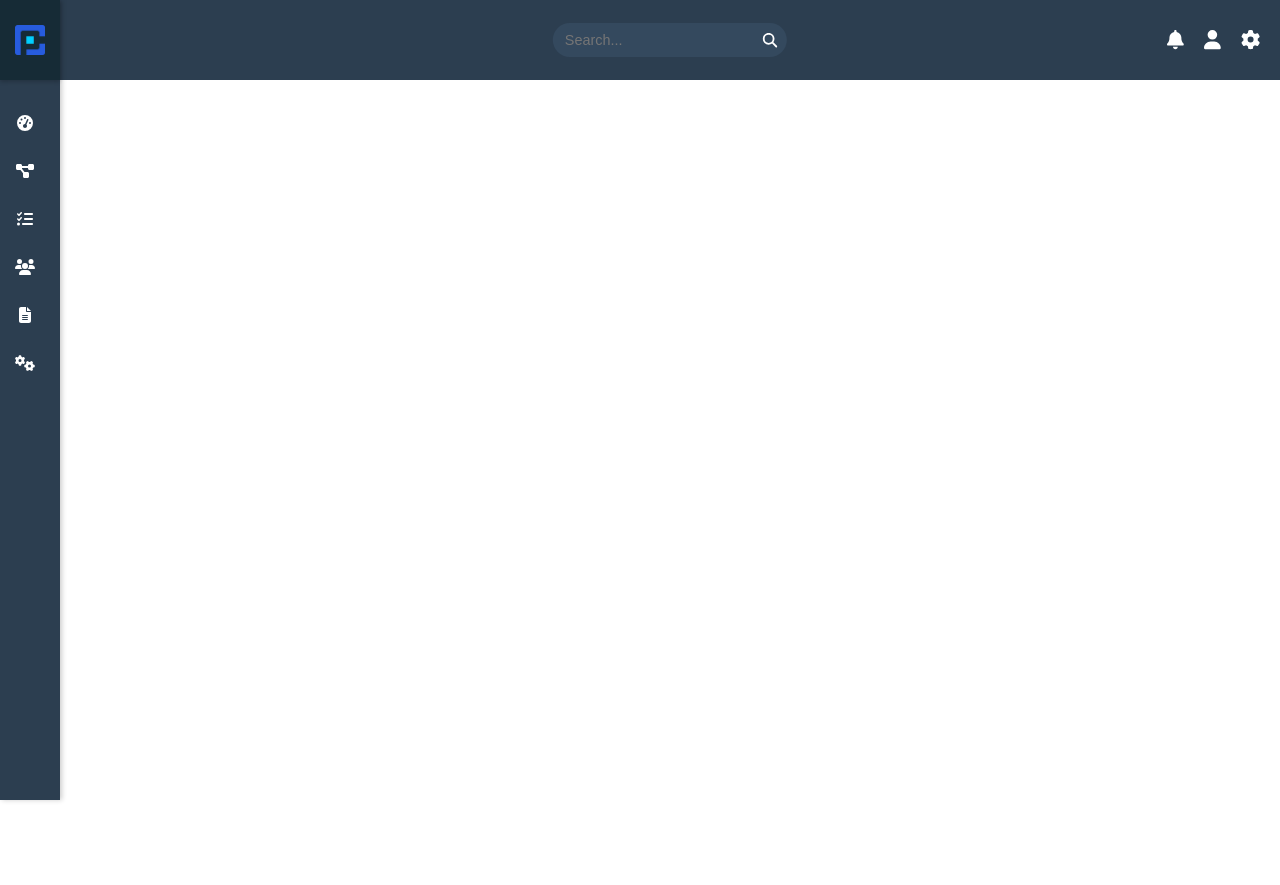
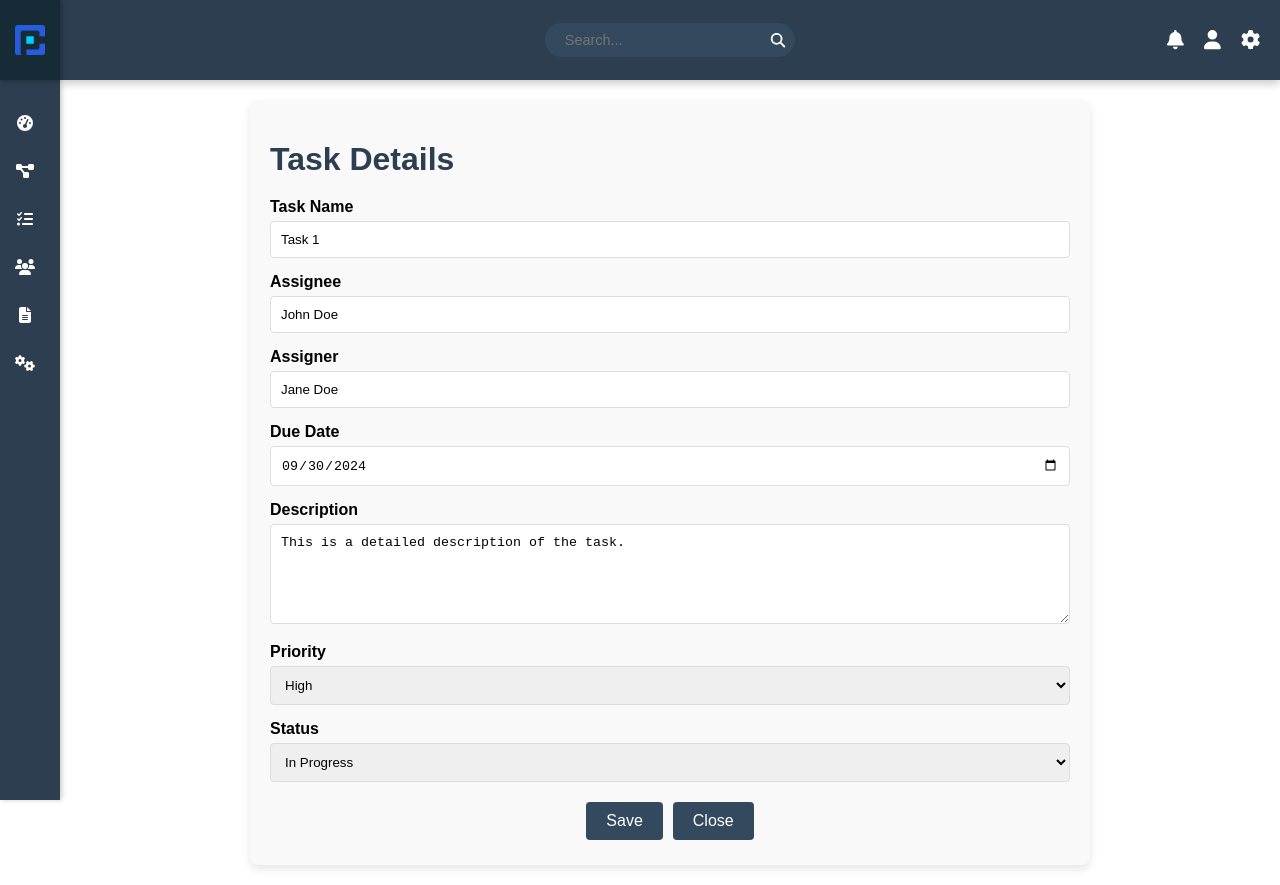
Before and after one commit to shndap/WorkflowDesignProject, a React (Create React App) app: page /task-details in a window 1280 px wide. Before the commit this address had no page. Before the commit the page ends 800 px from the top, so only its background shows below. Built offline with nearby package versions, Linux system fonts and the light colour scheme.

Commit message:
Added task menu

```diff
--- a/src/App.js
+++ b/src/App.js
@@ -1,10 +1,11 @@
-import React, { useState } from 'react';
-import { BrowserRouter as Router, Routes, Route } from 'react-router-dom';
+import React, {useState} from 'react';
+import {BrowserRouter as Router, Routes, Route} from 'react-router-dom';
 import Sidebar from './components/Sidebar/Sidebar';
 import Header from './components/Header/Header';
 import Dashboard from './components/Dashboard/Dashboard';
 import Home from './components/Home/Home';
 import NotImplementedYet from './components/NotImplementedYet/NotImplementedYet';
+import TaskMenu from "./components/TaskMenu/TaskMenu";
 import './App.css';
 
 function App() {
@@ -15,13 +16,14 @@ function App() {
     return (
         <Router>
             <div className="app-container">
-                <Sidebar collapsed={collapsed} toggleSidebar={toggleSidebar} />
+                <Sidebar collapsed={collapsed} toggleSidebar={toggleSidebar}/>
                 <div className="main-content">
-                    <Header collapsed={collapsed} />
+                    <Header collapsed={collapsed}/>
                     <Routes>
-                        <Route path="/dashboard" element={<Dashboard />} />
-                        <Route path="/" element={<Home />} /> {/* Default route */}
-                        <Route path="/not-implemented-yet" element={<NotImplementedYet />} /> {/* Default route */}
+                        <Route path="/dashboard" element={<Dashboard/>}/>
+                        <Route path="/" element={<Home/>}/> {/* Default route */}
+                        <Route path="/not-implemented-yet" element={<NotImplementedYet/>}/> {/* Default route */}
+                        <Route path="/task-details" element={<TaskMenu/>}/>
                         {/* Add other routes here */}
                     </Routes>
                 </div>
--- a/src/components/Dashboard/Dashboard.css
+++ b/src/components/Dashboard/Dashboard.css
@@ -22,28 +22,36 @@
     font-size: 1.5em;
 }
 
+.column {
+    background-color: white; /* Dark blue background for columns */
+    color: black;
+    border-radius: 5px;
+    padding: 20px;
+    width: 300px; /* Max width for columns */
+    box-shadow: 0 4px 8px rgba(0, 0, 0, 0.2); /* Shadow for columns */
+    transition: all 0.5s;
+}
+
+.column:hover {
+    background-color: #c4d0d8;
+    /*backdrop-filter: blur(6px);*/
+}
+
 .dashboard-body {
     display: flex;
     flex-direction: row;
     gap: 20px;
     flex-wrap: wrap;
-}
-
-.column {
-    background-color: #c4d0d8; /* Dark blue background for columns */
-    color: black;
-    border-radius: 5px;
     padding: 20px;
-    width: 300px; /* Max width for columns */
-    box-shadow: 0 4px 8px rgba(0, 0, 0, 0.2); /* Shadow for columns */
+    width: auto;
 }
 
 .header-dashboard{
     display: flex;
     font-size: 2.5em;
-    padding: 10px;
+    padding: 20px;
     align-self: center;
-    width: 100%;
+    width: auto;
     font-weight: bold;
 }
 
@@ -69,6 +77,7 @@
 
 .column-title {
     font-size: 1.2em;
+    transition: all 0.5s ease;
 }
 
 .edit-button {
@@ -161,3 +170,163 @@
 .overlay-content button:hover {
     background-color: #2c3e50; /* Slightly darker blue on hover */
 }
+
+/* From Uiverse.io by cssbuttons-io */
+.fancy {
+    background-color: transparent;
+    border: 2px solid #000;
+    border-radius: 5px;
+    box-sizing: border-box;
+    color: black;
+    cursor: pointer;
+    display: inline-block;
+    float: right;
+    font-weight: 700;
+    letter-spacing: 0.05em;
+    outline: none;
+    overflow: visible;
+    padding: 1.25em 2em 1.25em 4em;
+    position: relative;
+    text-align: left;
+    text-decoration: none;
+    text-transform: none;
+    transition: all 0.3s ease-in-out;
+    user-select: none;
+    font-size: 13px;
+    width: 100%;
+    margin: 0 0 10px;
+}
+
+.fancy::before {
+    content: " ";
+    width: 1.5625rem;
+    height: 2px;
+    background: black;
+    top: 50%;
+    left: 1.5em;
+    position: absolute;
+    transform: translateY(-50%);
+    transform-origin: center;
+    transition: background 0.3s linear, width 0.3s linear;
+}
+
+.fancy .text {
+    font-size: 1.125em;
+    line-height: 1.33333em;
+    padding-left: 2em;
+    display: block;
+    text-align: left;
+    transition: all 0.3s ease-in-out;
+    text-transform: uppercase;
+    text-decoration: none;
+    color: black;
+}
+
+.fancy:hover {
+    color: white;
+    background: rgb(22, 43, 54);
+}
+
+.fancy:hover::before {
+    width: 0.9375rem;
+    background: white;
+}
+
+.fancy:hover .text {
+    color: white;
+    padding-left: 1.5em;
+}
+
+/* From Uiverse.io by guilhermeyohan */
+@keyframes slideInFromLeft {
+    0% {
+        transform: translate(-100%, -50%);
+    }
+    100% {
+        transform: translate(-50%, -50%);
+    }
+}
+
+.login-box {
+    position: absolute;
+    top: 50%;
+    left: 50%;
+    width: 400px;
+    padding: 40px;
+    transform: translate(-50%, -50%);
+    background: rgb(22, 43, 54);
+    box-sizing: border-box;
+    box-shadow: 0 15px 25px rgba(0,0,0,.6);
+    border-radius: 10px;
+    animation: slideInFromLeft 0.5s;
+}
+
+.user-box h2 {
+    color: white;
+    width: 100%;
+    text-align: center;
+}
+
+.user-box div {
+    width: fit-content;
+    height: auto;
+    justify-content: center;
+    margin: auto;
+}
+
+
+.login-box .user-box {
+    position: relative;
+}
+
+.login-box .user-box input {
+    width: 100%;
+    padding: 10px 0;
+    font-size: 16px;
+    color: #fff;
+    margin-bottom: 30px;
+    border: none;
+    border-bottom: 1px solid #fff;
+    outline: none;
+    background: transparent;
+}
+
+.login-box .user-box label {
+    position: absolute;
+    top: 0;
+    left: 0;
+    padding: 10px 0;
+    font-size: 16px;
+    color: #fff;
+    pointer-events: none;
+    transition: .5s;
+}
+
+.login-box .user-box input:focus ~ label,
+.login-box .user-box input:valid ~ label {
+    top: -20px;
+    left: 0;
+    color: #bdb8b8;
+    font-size: 12px;
+}
+
+.login-box button {
+    position: relative;
+    display: inline-block;
+    padding: 10px 20px;
+    color: white;
+    background-color: transparent;
+    text-decoration: none;
+    text-transform: uppercase;
+    overflow: hidden;
+    transition: .5s;
+    letter-spacing: 4px;
+    border-radius: 5px;
+    margin: 5px
+}
+
+.login-box button:hover {
+    background: #8abff4;
+    color: #fff;
+    border-radius: 5px;
+}
--- a/src/components/Dashboard/Dashboard.js
+++ b/src/components/Dashboard/Dashboard.js
@@ -1,11 +1,31 @@
 import React, {useState} from 'react';
 import './Dashboard.css'; // Import the CSS file for styling
+import { useNavigate } from 'react-router-dom';
 import {DragDropContext, Droppable, Draggable} from "react-beautiful-dnd";
 import {FontAwesomeIcon} from '@fortawesome/react-fontawesome';
 import {faPlus, faPen} from '@fortawesome/free-solid-svg-icons';
 
 const Dashboard = () => {
-    const [columns, setColumns] = useState([]);
+    const initColumns = [
+        {
+            id: 'column-1',
+            name: 'Backlog',
+            tasks: [
+                { id: 'task-1', name: 'Design UI Mockups' },
+                { id: 'task-2', name: 'Setup Database Schema' }
+            ]
+        },
+        {
+            id: 'column-2',
+            name: 'In Progress',
+            tasks: [
+                { id: 'task-3', name: 'Implement Authentication' }
+            ]
+        }
+    ];
+
+
+    const [columns, setColumns] = useState(initColumns);
     const [taskOverlayVisible, setTaskOverlayVisible] = useState(false);
     const [columnOverlayVisible, setColumnOverlayVisible] = useState(false);
     const [newTaskName, setNewTaskName] = useState('');
@@ -13,6 +33,8 @@ const Dashboard = () => {
     const [editingItem, setEditingItem] = useState(null);
     const [editingType, setEditingType] = useState('');
     const [addingTaskToColumn, setAddingTaskToColumn] = useState(null);
+
+    const navigate = useNavigate();
 
     const addColumn = () => {
         if (newColumnName) {
@@ -61,9 +83,14 @@ const Dashboard = () => {
         }
     };
 
+    const handleTaskClick = (task) => {
+        // Navigate to task details page with the task identifier (or other data)
+        navigate('/task-details');
+    };
+
     const onDragEnd = (result) => {
-        console.log(result);
         const {source, destination} = result;
+        console.log(source, destination);
         if (!destination) return;
 
         const sourceColumnIndex = columns.findIndex(column => column.id === source.droppableId);
@@ -87,6 +114,7 @@ const Dashboard = () => {
 
     return (
         <DragDropContext onDragEnd={onDragEnd}>
+            <div className="header-dashboard">Dashboard</div>
             <Droppable droppableId="all-columns" direction="horizontal">
                 {(provided) => (
                     <div className="dashboard-body" ref={provided.innerRef} {...provided.droppableProps}>
@@ -110,23 +138,21 @@ const Dashboard = () => {
                                                     <Draggable key={task.id} draggableId={task.id} index={taskIndex}>
                                                         {(provided) => (
                                                             <div
-                                                                className="task"
+                                                                className="fancy"
                                                                 ref={provided.innerRef} // Correctly pass ref
                                                                 {...provided.draggableProps} // Correctly pass draggable props
                                                                 {...provided.dragHandleProps} // Correctly pass drag handle props
+                                                                // onClick={() => handleEdit(colIndex, taskIndex)}
+                                                                onClick={() => handleTaskClick(taskIndex)}
                                                             >
-                                                                {task.content}
-                                                                <button className="edit-button"
-                                                                        onClick={() => handleEdit(colIndex, taskIndex)}>
-                                                                    <FontAwesomeIcon icon={faPen} color="black"
-                                                                                     size="2xs"/>
-                                                                </button>
+                                                                {task.name}
                                                             </div>
                                                         )}
                                                     </Draggable>
-                                                    {provided.placeholder}
                                                 </div>
                                             ))}
+                                            {provided.placeholder}
+
                                             <button
                                                 className="add-task-button"
                                                 onClick={() => {
@@ -134,9 +160,9 @@ const Dashboard = () => {
                                                     setTaskOverlayVisible(true);
                                                 }}
                                             >
-                                                {provided.placeholder}
                                                 <FontAwesomeIcon icon={faPlus}/>
                                             </button>
+                                            {provided.placeholder}
                                         </div>
                                     </div>
                                 )}
@@ -150,8 +176,8 @@ const Dashboard = () => {
             </Droppable>
 
             {columnOverlayVisible && (
-                <div className="overlay">
-                    <div className="overlay-content">
+                <div className="login-box">
+                    <div className="user-box">
                         <h2>Add Column</h2>
                         <input
                             type="text"
@@ -159,15 +185,17 @@ const Dashboard = () => {
                             onChange={(e) => setNewColumnName(e.target.value)}
                             placeholder="Column Name"
                         />
+                        <div>
                             <button onClick={addColumn}>Add Column</button>
                             <button onClick={() => setColumnOverlayVisible(false)}>Close</button>
+                        </div>
                     </div>
                 </div>
             )}
 
             {taskOverlayVisible && (
-                <div className="overlay">
-                    <div className="overlay-content">
+                <div className="login-box">
+                    <div className="user-box">
                         <h2>Add Task</h2>
                         <input
                             type="text"
@@ -175,15 +203,17 @@ const Dashboard = () => {
                             onChange={(e) => setNewTaskName(e.target.value)}
                             placeholder="Task Name"
                         />
+                        <div>
                             <button onClick={addTask}>Add Task</button>
                             <button onClick={() => setTaskOverlayVisible(false)}>Close</button>
+                        </div>
                     </div>
                 </div>
             )}
 
             {editingItem && (
-                <div className="overlay">
-                    <div className="overlay-content">
+                <div className="login-box">
+                    <div className="user-box">
                         <h2>Edit {editingType === 'task' ? 'Task' : 'Column'}</h2>
                         <input
                             type="text"
@@ -191,8 +221,10 @@ const Dashboard = () => {
                             onChange={(e) => (editingType === 'task' ? setNewTaskName(e.target.value) : setNewColumnName(e.target.value))}
                             placeholder={editingType === 'task' ? 'Task Name' : 'Column Name'}
                         />
+                        <div>
                             <button onClick={saveEdit}>Save</button>
                             <button onClick={() => setEditingItem(null)}>Cancel</button>
+                        </div>
                     </div>
                 </div>
             )}
--- /dev/null
+++ b/src/components/TaskMenu/TaskMenu.css
@@ -0,0 +1,80 @@
+.task-details-page {
+    padding: 20px;
+    max-width: 800px;
+    margin: auto;
+    background-color: #f9f9f9;
+    border-radius: 8px;
+    box-shadow: 0 4px 8px rgba(0, 0, 0, 0.1);
+}
+
+h1 {
+    margin-bottom: 20px;
+    color: #2c3e50;
+}
+
+.form-group {
+    margin-bottom: 15px;
+}
+
+label {
+    display: block;
+    margin-bottom: 5px;
+    font-weight: bold;
+}
+
+input,
+textarea,
+select {
+    width: 100%;
+    padding: 10px;
+    border-radius: 4px;
+    border: 1px solid #ddd;
+    box-sizing: border-box;
+}
+
+textarea {
+    resize: vertical;
+    min-height: 100px;
+}
+
+button.save-button {
+    background-color: #34495e;
+    color: white;
+    padding: 10px 20px;
+    border: none;
+    border-radius: 4px;
+    cursor: pointer;
+    font-size: 16px;
+    margin: 5px;
+}
+
+button.close-button {
+    background-color: #34495e;
+    color: white;
+    padding: 10px 20px;
+    border: none;
+    border-radius: 4px;
+    cursor: pointer;
+    font-size: 16px;
+    margin: 5px;
+}
+
+button.save-button:hover {
+    background-color: #2c3e50;
+}
+
+button.close-button:hover {
+    background-color: #502c2c;
+}
+
+.buttons {
+    width: fit-content;
+    height: auto;
+    justify-content: center;
+    margin: auto;
+}
+
+.main {
+    width: auto;
+    margin: 20px;
+}
--- /dev/null
+++ b/src/components/TaskMenu/TaskMenu.js
@@ -0,0 +1,128 @@
+import React, {useState} from 'react';
+import './TaskMenu.css';
+import {useNavigate} from "react-router-dom"; // Add your styles for the page
+
+const TaskMenu = () => {
+    const navigate = useNavigate();
+
+    // Dummy data for the task
+    const [task, setTask] = useState({
+        taskName: "Task 1",
+        assignee: "John Doe",
+        assigner: "Jane Doe",
+        dueDate: "2024-09-30",
+        description: "This is a detailed description of the task.",
+        priority: "High",
+        status: "In Progress"
+    });
+
+    // Handle form changes
+    const handleChange = (e) => {
+        const {name, value} = e.target;
+        setTask(prevTask => ({
+            ...prevTask,
+            [name]: value
+        }));
+    };
+
+    // Handle save
+    const handleSave = () => {
+        alert('Task details saved');
+        // Implement save functionality here
+    };
+
+    const handleClose = () => {
+        navigate('/dashboard');
+    }
+
+    return (
+        <div className='main'>
+        <div className="task-details-page">
+            <h1>Task Details</h1>
+            <form>
+                <div className="form-group">
+                    <label htmlFor="taskName">Task Name</label>
+                    <input
+                        type="text"
+                        id="taskName"
+                        name="taskName"
+                        value={task.taskName}
+                        onChange={handleChange}
+                    />
+                </div>
+                <div className="form-group">
+                    <label htmlFor="assignee">Assignee</label>
+                    <input
+                        type="text"
+                        id="assignee"
+                        name="assignee"
+                        value={task.assignee}
+                        onChange={handleChange}
+                    />
+                </div>
+                <div className="form-group">
+                    <label htmlFor="assigner">Assigner</label>
+                    <input
+                        type="text"
+                        id="assigner"
+                        name="assigner"
+                        value={task.assigner}
+                        onChange={handleChange}
+                    />
+                </div>
+                <div className="form-group">
+                    <label htmlFor="dueDate">Due Date</label>
+                    <input
+                        type="date"
+                        id="dueDate"
+                        name="dueDate"
+                        value={task.dueDate}
+                        onChange={handleChange}
+                    />
+                </div>
+                <div className="form-group">
+                    <label htmlFor="description">Description</label>
+                    <textarea
+                        id="description"
+                        name="description"
+                        value={task.description}
+                        onChange={handleChange}
+                    />
+                </div>
+                <div className="form-group">
+                    <label htmlFor="priority">Priority</label>
+                    <select
+                        id="priority"
+                        name="priority"
+                        value={task.priority}
+                        onChange={handleChange}
+                    >
+                        <option value="Low">Low</option>
+                        <option value="Medium">Medium</option>
+                        <option value="High">High</option>
+                    </select>
+                </div>
+                <div className="form-group">
+                    <label htmlFor="status">Status</label>
+                    <select
+                        id="status"
+                        name="status"
+                        value={task.status}
+                        onChange={handleChange}
+                    >
+                        <option value="Not Started">Not Started</option>
+                        <option value="In Progress">In Progress</option>
+                        <option value="Completed">Completed</option>
+                    </select>
+                </div>
+                <div className='buttons'>
+                    <button type="button" onClick={handleSave} className="save-button">Save</button>
+                    <button type="button" onClick={handleClose} className="close-button">Close</button>
+                </div>
+            </form>
+        </div>
+        </div>
+    );
+};
+
+export default TaskMenu;
```
Lines whose indentation alone changed are shown as unchanged.
